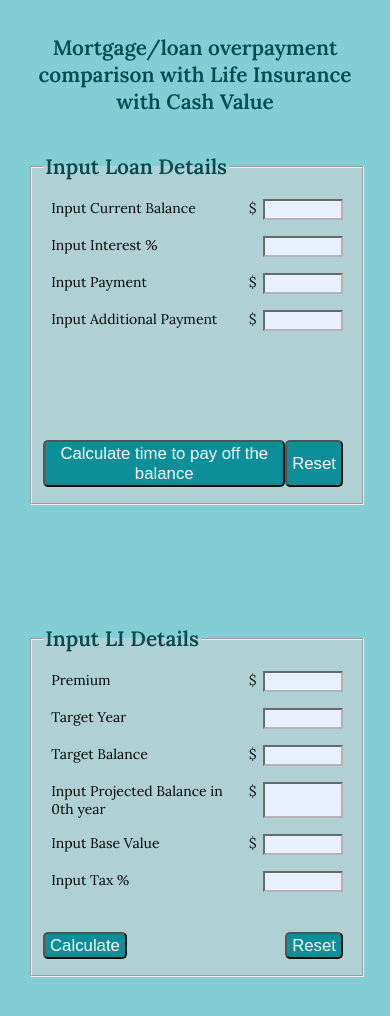
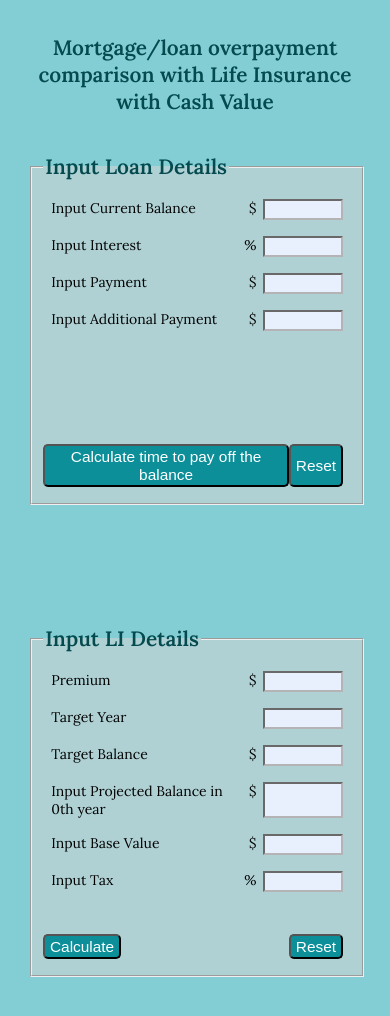
Before and after one commit to Svetanek/FinPlanning-concepts, a React (Create React App) app: page / in a window 390 px wide. Shown: the top 1016 px of the page. Built offline with nearby package versions, Linux system fonts and the light colour scheme.

Commit message:
moved the percent signt to the left side of input an changed font-size for buttons

```diff
--- a/src/components/Inputs/inputField1.js
+++ b/src/components/Inputs/inputField1.js
@@ -18,7 +18,7 @@ const LoanField1 = ({handleChange, handleSubmit, clearData, inputData, error}) =
        <fieldset className="form-fieldset">
          <legend className="form-legend">Input Loan Details</legend>
          <FormInput name="balance" value={balance} onChange={handleChange} currency required>Input Current Balance</FormInput>
-         <FormInput name="interest" value={interest} onChange={handleChange} required>Input Interest % </FormInput>
+         <FormInput name="interest" value={interest} onChange={handleChange} percent required>Input Interest </FormInput>
          <FormInput name="payment" value={payment} onChange={handleChange} currency required>Input Payment</FormInput>
          <FormInput name="additional_payment" value={additional_payment} onChange={handleChange} currency required>Input Additional Payment</FormInput>
          <div id="buttons">
--- a/src/components/Inputs/inputField2.js
+++ b/src/components/Inputs/inputField2.js
@@ -86,7 +86,7 @@ const LoanField2 = (props) =>  {
          <FormInput name="targetBalance" value={futureBalance? futureBalance: targetBalance} onChange={handleChange} currency required>Target Balance</FormInput>
          <FormInput name="projectedBalance" value={projectedBalance} onChange={handleChange} currency required >Input Projected Balance in {roundedYears}th year</FormInput>
          <FormInput name="baseValue" value={baseValue} onChange={handleChange} currency required >Input Base Value</FormInput>
-         <FormInput name="tax" value={tax} onChange={handleChange} >Input Tax %</FormInput>
+         <FormInput name="tax" value={tax} onChange={handleChange} percent >Input Tax</FormInput>
          <div id="buttons">
          <button type="submit" >Calculate</button>
          <button onClick={clearData}>Reset</button>
--- a/src/components/Inputs/inputFields.styles.scss
+++ b/src/components/Inputs/inputFields.styles.scss
@@ -35,8 +35,6 @@
       color: #044a4f;
     }
     #buttons {
-      // height: 2rem;
-      // width: 90%;
       width: calc(100% - 1.9rem);
       display: flex;
       justify-content: space-between;
@@ -52,7 +50,7 @@
         outline: none;
       }
       @media screen and (max-width: 500px) {
-        font-size: 1.2em;
+        font-size: 1.1em;
         padding: 0.1rem 0.3rem;
       }
     }
@@ -66,7 +64,6 @@
   }
   #error {
     color: #dd0821;
-    // padding-left: 1.5rem;
     font-weight: 600;
     @media screen and (max-width: 900px) {
       padding: 0.3rem;
--- a/src/components/form-input/form-input.js
+++ b/src/components/form-input/form-input.js
@@ -1,10 +1,10 @@
 import React from 'react';
 import './form-input.styles.scss';
 
-const FormInput = ({children, handleChange, htmlFor, currency, ...otherProps}) => (
+const FormInput = ({children, handleChange, htmlFor, currency, percent, ...otherProps}) => (
   <div className="fieldsetLine">
   <label className="fieldsetLine_label">{children}</label>
-  <div className="fieldsetLine_inputWrap">{currency? <span>$</span> : null} <input  className="fieldsetLine_input"
+  <div className="fieldsetLine_inputWrap">{currency? <span>$</span> : null}{percent? <span>%</span> : null } <input  className="fieldsetLine_input"
       onChange={handleChange}
       {...otherProps} />
       </div>
```
Also changed, not shown: 1 other file (tests, documents, lock files or other folders).
